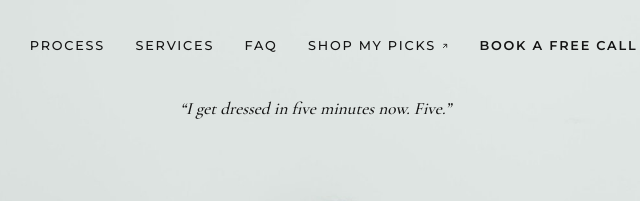
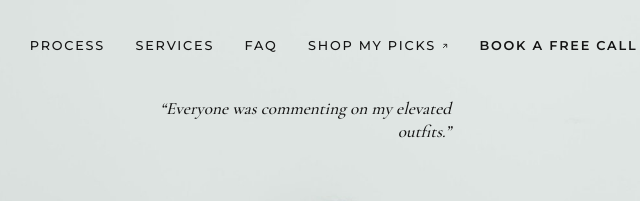
Before and after one commit to ekrone-spec/rad-dolo-preview, a plain HTML site: page index.html in a window 1280 px wide. Shown: the top 201 px of the page, 477-1117 px from the left. Drawn offline with nearby package versions, Linux system fonts and the light colour scheme; a web font is replaced by a local one.

Commit message:
Save all 25 client testimonials to testimonials.md; rotate the standout line from each in the hero

```diff
--- a/index.html
+++ b/index.html
@@ -646,11 +646,33 @@
   window.addEventListener('load', positionTestimonials);
 
   // rotating testimonials
+  // Standout line from each real client testimonial (full versions in testimonials.md)
   var quotes = [
-    '“Rad made my closet feel like mine again.”',
-    '“I get dressed in five minutes now. Five.”',
-    '“She saw my style before I could describe it.”',
-    '“Worth every penny — and then some.”'
+    '“I left feeling prepared, confident, comfortable and beautiful.”',
+    '“Everyone was commenting on my elevated outfits.”',
+    '“An effortless eye for fashion — and really fun to work with.”',
+    '“Surprisingly enjoyable, and definitely worth it.”',
+    '“Fashion-forward, and it still felt like me.”',
+    '“So much more enjoyable and painless than I imagined.”',
+    '“Eleven out of ten. Highly recommend.”',
+    '“She helped me see pieces I’d kept for years in a totally new light.”',
+    '“Walking into my organized closet every morning helped more than I imagined.”',
+    '“Worth every penny.”',
+    '“Truly the best experience — I’ll definitely do it again.”',
+    '“It felt like the retail therapy session I badly needed.”',
+    '“Now I wear everything in my closet, and shop less.”',
+    '“She pulled outfit after outfit from things I already own.”',
+    '“Her looks helped me stand out from the crowd.”',
+    '“I had a lot of clothes, but nothing to wear. Not anymore.”',
+    '“Radmila is RAD.”',
+    '“A newfound sense of clarity and peace with my wardrobe.”',
+    '“She streamlined and simplified my mornings.”',
+    '“The best system for clearing out everything that wasn’t me.”',
+    '“Worth it for your closet, your style, and your sanity.”',
+    '“From overstuffed to minimalist — without compromising my style.”',
+    '“One of my best gift ideas yet.”',
+    '“Fewer clothes, but so many more that I actually wear.”',
+    '“For the first time, I have a grasp on my closet and my style.”'
   ];
   var tEl = document.getElementById('testimonial');
   if (tEl){
```
Also changed, not shown: testimonials.md (added, +55 -0 lines).
